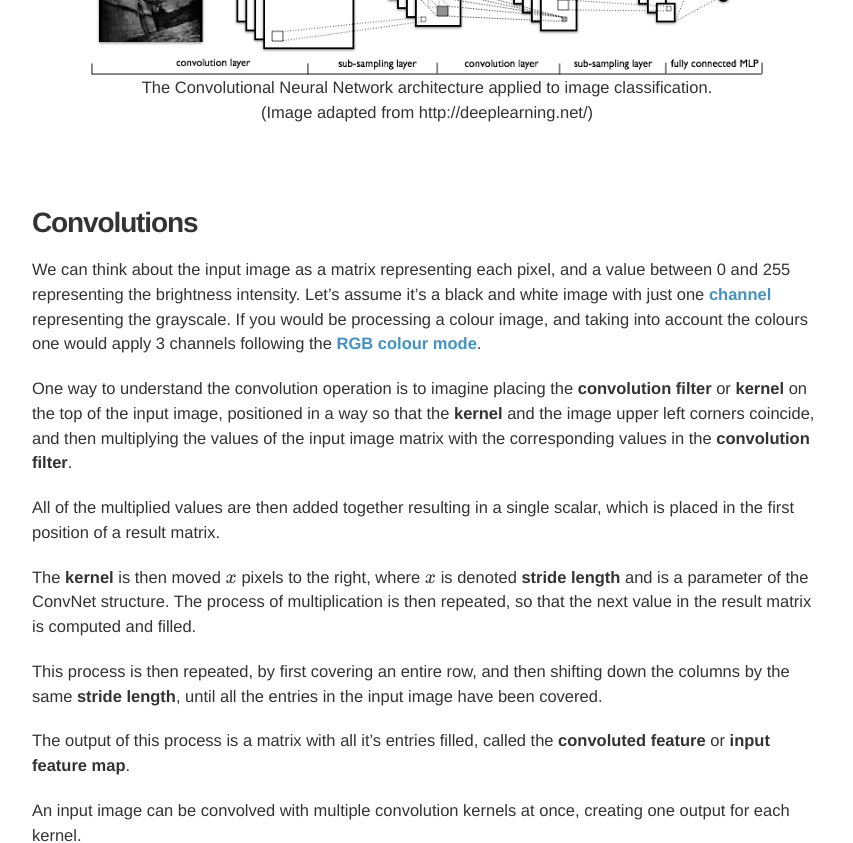
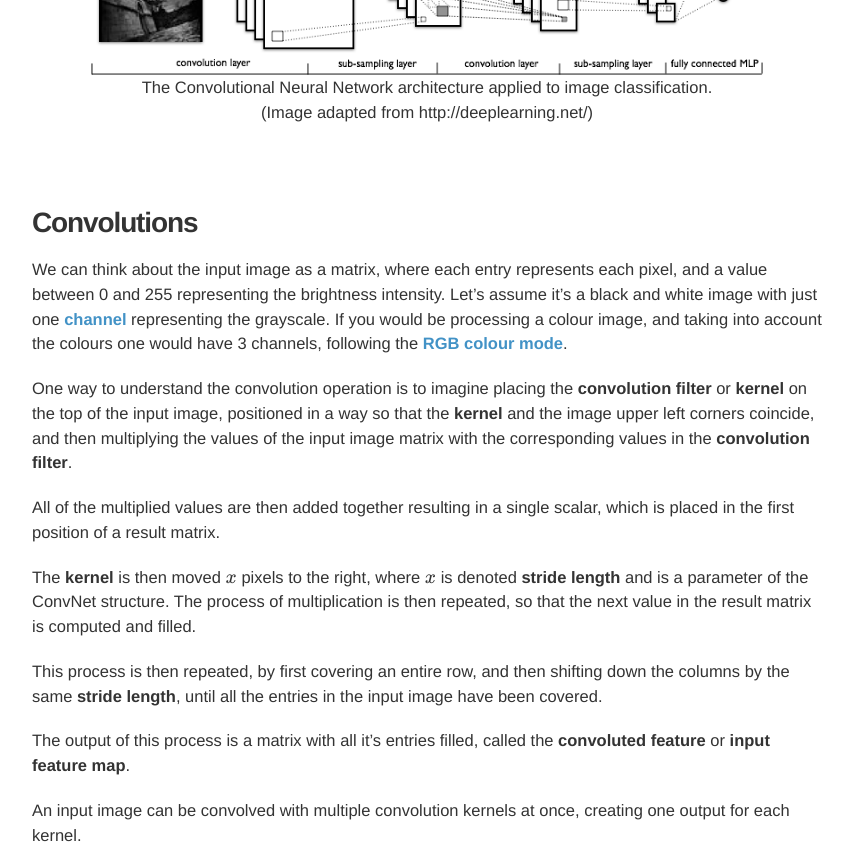
Before and after one commit to davidsbatista/davidsbatista.net, a Jekyll site: the page built from _posts/2018-03-31-SentenceClassificationConvNets.md, in a window 1280 px wide and 900 px high, scrolled down 677 px, cut to the strip 0-843 px from the top of the window. Shown: the whole strip, without its empty margins (213-1066 px from the left). Built offline with Jekyll 4.4.1, drawn with Linux system fonts in a browser that asks for light colours; nearby versions of some CDN libraries; some web fonts are replaced; formulas are drawn with MathJax 3; some of the changed text lies outside the part shown.

Commit message:
backup of ConvNets post

```diff
--- a/_posts/2018-03-31-SentenceClassificationConvNets.md
+++ b/_posts/2018-03-31-SentenceClassificationConvNets.md
@@ -30,7 +30,7 @@
 
 ### __Convolutions__
 
-We can think about the input image as a matrix representing each pixel, and a value between 0 and 255 representing the brightness intensity. Let's assume it's a black and white image with just one [__channel__](https://www.wikiwand.com/en/Channel_(digital_image)) representing the grayscale. If you would be processing a colour image, and taking into account the colours one would apply 3 channels following the [__RGB colour mode__](https://www.wikiwand.com/en/RGB_color_model).
+We can think about the input image as a matrix, where each entry represents each pixel, and a value between 0 and 255 representing the brightness intensity. Let's assume it's a black and white image with just one [__channel__](https://www.wikiwand.com/en/Channel_(digital_image)) representing the grayscale. If you would be processing a colour image, and taking into account the colours one would have 3 channels, following the [__RGB colour mode__](https://www.wikiwand.com/en/RGB_color_model).
 
 One way to understand the convolution operation is to imagine placing the __convolution filter__ or __kernel__ on the top of the input image, positioned in a way so that the __kernel__ and the image upper left corners coincide, and then multiplying the values of the input image matrix with the corresponding values in the __convolution filter__.
 
@@ -207,14 +209,13 @@
 <!-- apenas a experienca do Kim, simples, notebook, partes do código, final link pó notebook -->
 
 
+<!--
 ## __ConvNets for NLP - Seminal Works__
 
-<!--
 aqui falar de outros papers onde ConvNet são usadas para outras tarefas, como NER, etc.
--->
 
 Convolutional networks were first introduced to the NLP community in the paper [__Natural Language Processing (almost) from Scratch__](http://www.jmlr.org/papers/volume12/collobert11a/collobert11a.pdf) by Collobert et al.,
-
+-->
 
 
 # __Summary__
```
Also changed, not shown: other parts of _posts/2018-03-31-SentenceClassificationConvNets.md (+7 -5 lines).
